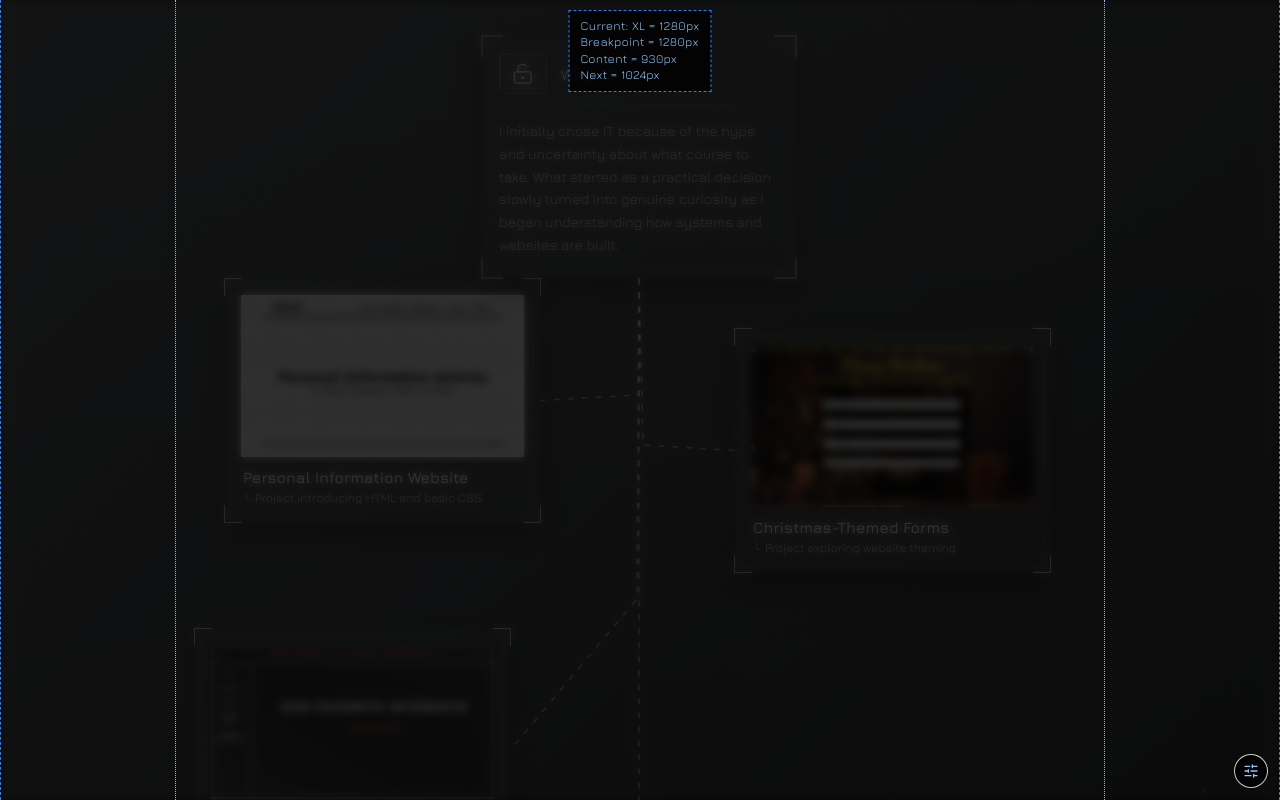
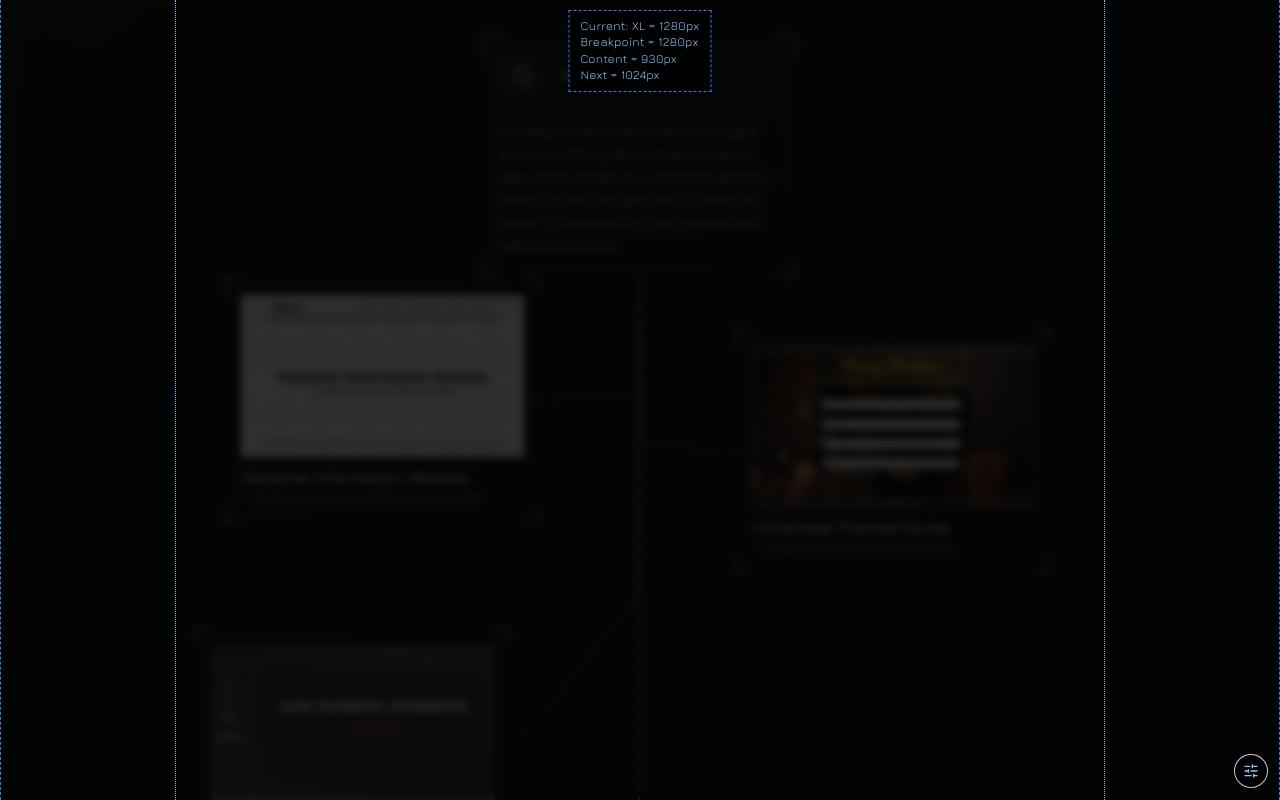
Before and after one commit to soooohhhhjj/sohj-portfolio, a React (Vite) app in the folder client/: page / in a window 1280 px wide. Both pictures are taken after a click on the button 382 px from the left and 1499 px from the top of the page. Shown: the part 1099-1899 px from the top of the page. Built offline with nearby package versions, Linux system fonts and the light colour scheme; a web font is replaced by a local one.

Commit message:
fix: darken journey background and emphasize parent links

```diff
--- a/client/src/features/homepage/components/Journey/CSS/Journey.css
+++ b/client/src/features/homepage/components/Journey/CSS/Journey.css
@@ -26,8 +26,17 @@
     border-top: 1px solid rgba(255, 255, 255, 0.2);
     border-bottom: 1px solid rgba(255, 255, 255, 0.2);
     background:
-      linear-gradient(180deg, rgba(255, 255, 255, 0.045), rgba(255, 255, 255, 0.015)),
-      linear-gradient(135deg, rgba(155, 169, 190, 0.14), rgba(74, 83, 97, 0.06) 42%, rgba(211, 217, 228, 0.08));
+      /* Dark "metal" base + subtle brushed highlights (no light-to-dark wash). */
+      linear-gradient(180deg, rgba(10, 12, 16, 0.92), rgba(6, 7, 10, 0.96)),
+      radial-gradient(1200px 680px at 18% 0%, rgba(255, 255, 255, 0.055), transparent 62%),
+      radial-gradient(900px 520px at 82% 100%, rgba(255, 255, 255, 0.04), transparent 64%),
+      repeating-linear-gradient(
+        90deg,
+        rgba(255, 255, 255, 0.025) 0px,
+        rgba(255, 255, 255, 0.016) 1px,
+        rgba(0, 0, 0, 0) 3px,
+        rgba(0, 0, 0, 0) 7px
+      );
     box-shadow:
       0 24px 60px rgba(0, 0, 0, 0.28),
       inset 0 1px 0 rgba(255, 255, 255, 0.16);
@@ -50,11 +59,22 @@
   }
 
   .journey-shell__layer--diagonal {
-    background: linear-gradient(135deg, rgba(255, 255, 255, 0.08), rgba(255, 255, 255, 0.03), transparent 56%);
+    background: linear-gradient(
+      135deg,
+      rgba(255, 255, 255, 0.035),
+      rgba(255, 255, 255, 0.012),
+      transparent 56%
+    );
   }
 
   .journey-shell__layer--vertical {
-    background: linear-gradient(180deg, rgba(255, 255, 255, 0.04), transparent 28%, rgba(255, 255, 255, 0.02) 72%, transparent);
+    background: linear-gradient(
+      180deg,
+      rgba(255, 255, 255, 0.018),
+      transparent 28%,
+      rgba(255, 255, 255, 0.01) 72%,
+      transparent
+    );
   }
 
   .journey-shell__layer--inner-shadow {
--- a/client/src/features/homepage/components/Journey/MemoryLane.tsx
+++ b/client/src/features/homepage/components/Journey/MemoryLane.tsx
@@ -298,7 +298,7 @@ export default function MemoryLane({
   }, [editorClickMode, editorToolsEnabled, selectedEditorCardId]);
 
   const renderEdges = useMemo(() => {
-    return edges
+    const rendered = edges
       .filter((edge) => Boolean(effectiveItemMap[edge.from]) && Boolean(effectiveItemMap[edge.to]))
       .map((edge) => {
         const key = edgeKeyOf(edge);
@@ -310,6 +310,20 @@ export default function MemoryLane({
           via: override.via ?? edge.via,
         };
       });
+
+    // Render parent->parent connectors first so they sit visually behind
+    // parent->child connectors in the SVG stacking order.
+    return rendered.sort((a, b) => {
+      const aFrom = effectiveItemMap[a.from];
+      const aTo = effectiveItemMap[a.to];
+      const bFrom = effectiveItemMap[b.from];
+      const bTo = effectiveItemMap[b.to];
+
+      const aIsParentParent = aFrom?.type === "parent" && aTo?.type === "parent";
+      const bIsParentParent = bFrom?.type === "parent" && bTo?.type === "parent";
+      // Parent->parent should render last (on top).
+      return Number(bIsParentParent) - Number(aIsParentParent);
+    });
   }, [edgeOverrides, edges, effectiveItemMap]);
 
   const laneHeight = useMemo(() => {
@@ -915,9 +929,9 @@ export default function MemoryLane({
           editorEnabled ? "pointer-events-auto" : "pointer-events-none"
         }`}
       >
-        {renderEdges.map((edge, i) => (
+        {renderEdges.map((edge) => (
           <MemoryPath
-            key={i}
+            key={edgeKeyOf(edge)}
             edge={edge}
             items={effectiveItemMap}
             parentCardSizes={parentCardSizes}
--- a/client/src/features/homepage/components/Journey/MemoryPath.tsx
+++ b/client/src/features/homepage/components/Journey/MemoryPath.tsx
@@ -25,6 +25,12 @@ export default function MemoryPath({
   const to = items[edge.to];
 
   if (!from || !to) return null;
+
+  const isParentToParent = from.type === "parent" && to.type === "parent";
+  const baseOpacity = isParentToParent ? 1 : 0.55;
+  const selectedOpacity = isParentToParent ? 1 : 0.75;
+  const baseStrokeWidth = isParentToParent ? 1.7 : 1.5;
+  const selectedStrokeWidth = isParentToParent ? 2.4 : 2.2;
 
   const getAnchorPoint = (
     item: JourneyItemNode,
@@ -88,11 +94,11 @@ export default function MemoryPath({
         d={d}
         fill="none"
         stroke="currentColor"
-        strokeWidth={isSelected ? 2.2 : 1.5}
+        strokeWidth={isSelected ? selectedStrokeWidth : baseStrokeWidth}
         strokeDasharray="6 8"
         strokeLinecap="butt"
         strokeLinejoin="miter"
-        opacity={isSelected ? 0.75 : 0.55}
+        opacity={isSelected ? selectedOpacity : baseOpacity}
       />
     </>
   );
```
